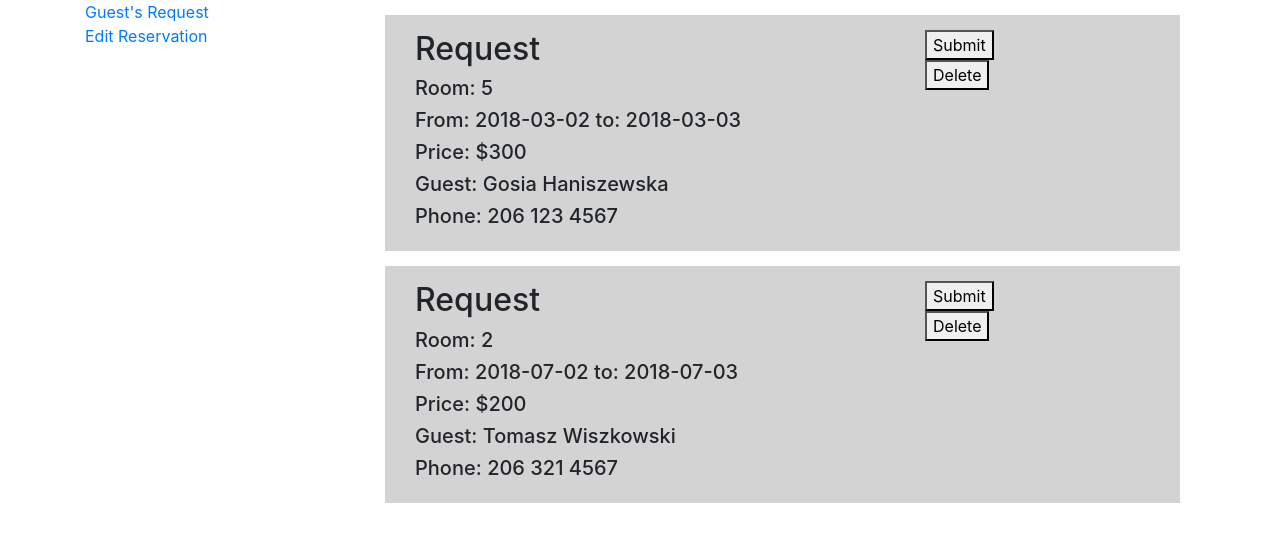
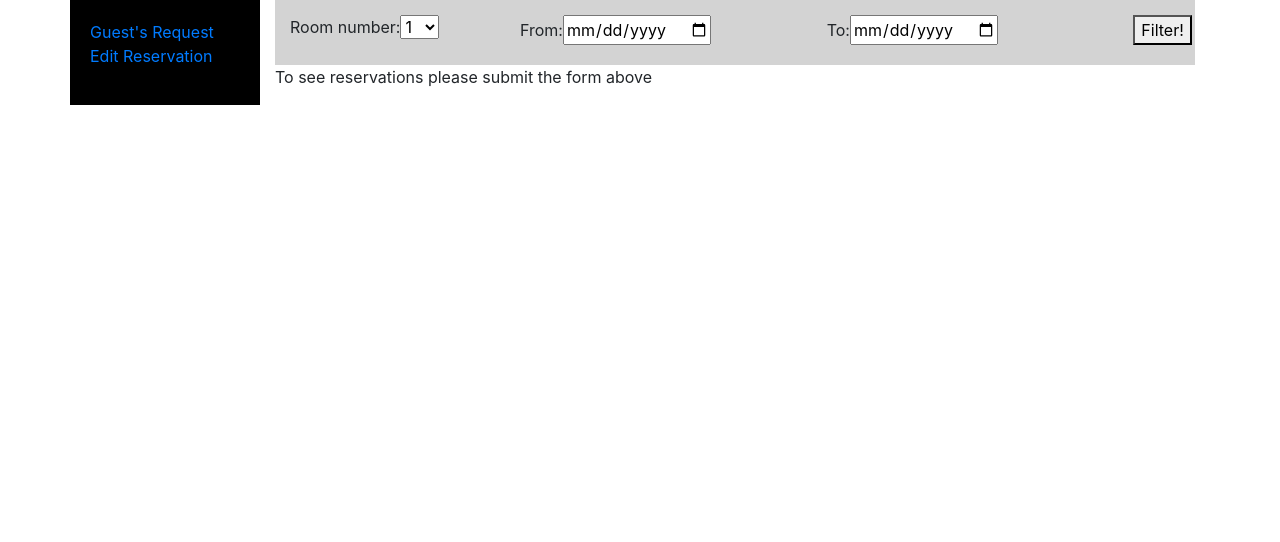
Before and after one commit to yetka/react-redux-marine-resort, a React app: page /#/admin/reservations-to-edit in a window 1280 px wide. Before the commit this address led to /#/admin. Shown: the top 542 px of the page. Built offline with nearby package versions, Linux system fonts and the light colour scheme.

Commit message:
add styling to ReservationsToEdit component

```diff
--- a/src/components/Admin.jsx
+++ b/src/components/Admin.jsx
@@ -10,10 +10,10 @@ function Admin(props){
 
   return (
     <div className="row">
-      <div className="col-md-3">
+      <div style={{backgroundColor: 'black', padding: '20px'}} className="col-md-2">
         <AdminNavBar />
       </div>
-      <div className="col-md-9">
+      <div className="col-md-10">
         <Switch>
           <Route exact path='/admin/' render={()=><GuestsRequestsList reservationsRequestsList={props.reservationsRequestsList} />} />
           <Route path='/admin/reservations-to-edit' render={()=><ReservationsToEdit
--- a/src/components/ReservationsToEdit.jsx
+++ b/src/components/ReservationsToEdit.jsx
@@ -11,7 +11,6 @@ class ReservationsToEdit extends React.Component {
     };
     this.handleReservationsFilterFormSubmission=this.handleReservationsFilterFormSubmission.bind(this);
   }
-
 
   handleReservationsFilterFormSubmission(event) {
     event.preventDefault();
@@ -28,7 +27,7 @@ class ReservationsToEdit extends React.Component {
   render() {
     return (
       <div>
-        <form onSubmit={this.handleReservationsFilterFormSubmission}>
+        <form style={{backgroundColor: 'lightGray', padding: '15px', magrin: '15px'}} onSubmit={this.handleReservationsFilterFormSubmission}>
           <div className="row">
             <div className="col-md-3">
               <label>Room number: </label>
--- a/src/components/Room.jsx
+++ b/src/components/Room.jsx
@@ -4,7 +4,6 @@ import NotAvailableButton from './NotAvailableButton';
 import PropTypes from 'prop-types';
 
 function Room(props){
-  console.log(props);
   var filterNumberOfGuests = props.roomsFilter.numberOfGuests;
   var filterStartDay = new Date(props.roomsFilter.startDay);
   var filterEndDay = new Date(props.roomsFilter.endDay);
```
